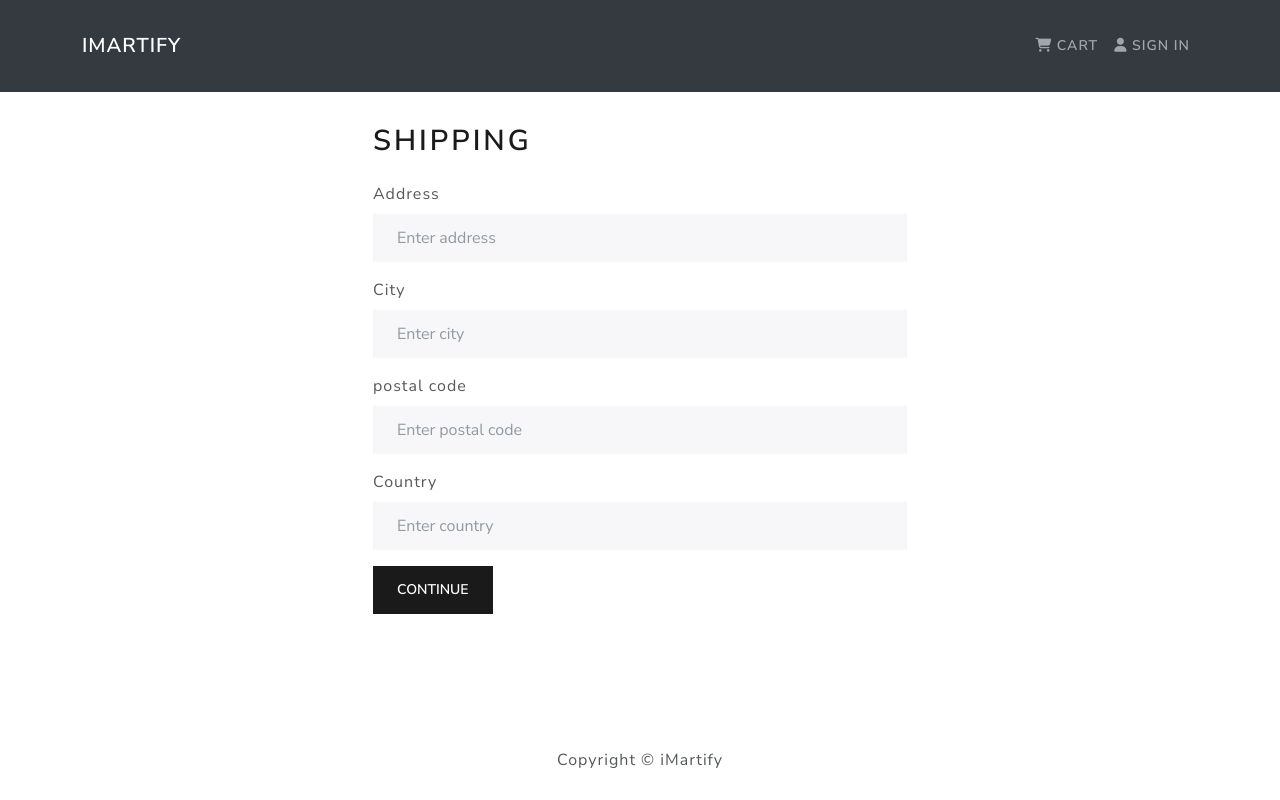
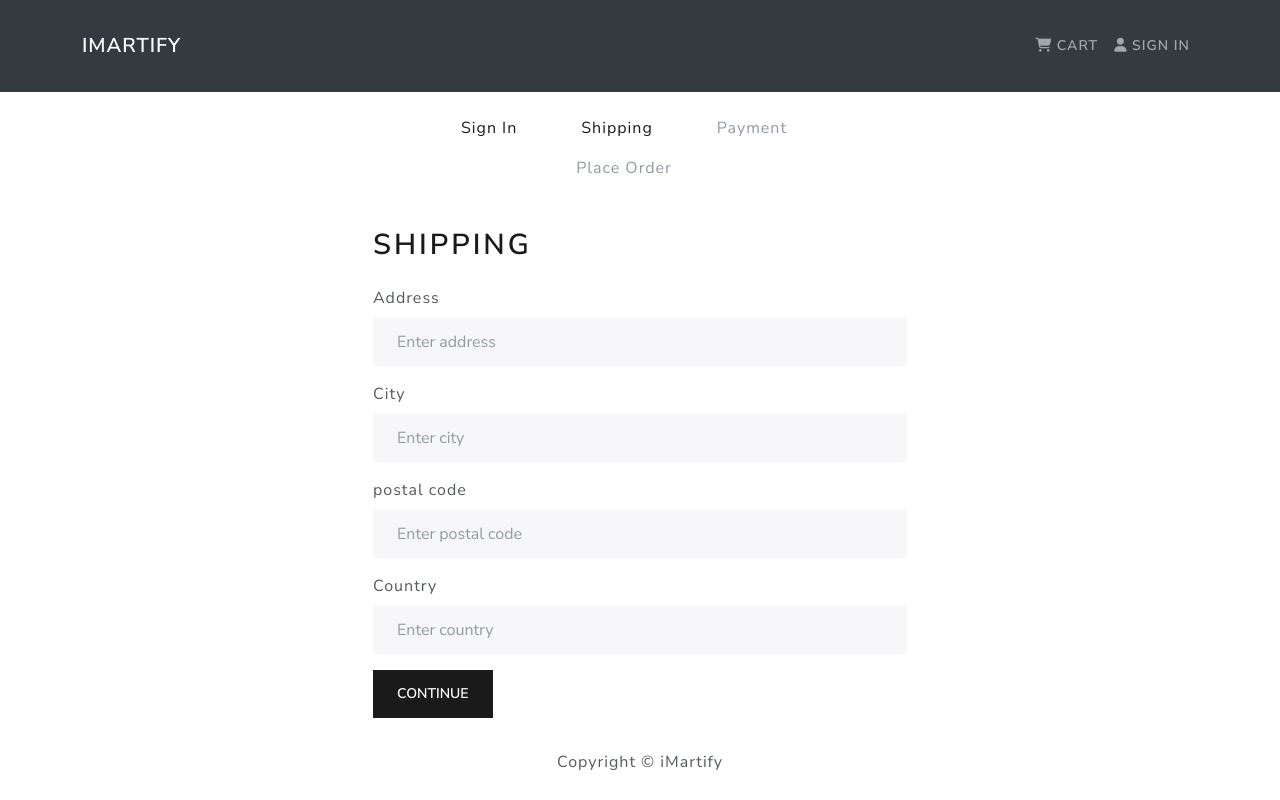
Before and after one commit to ihsan-saleemkhan/ishop_mern, a React (Create React App) app in the folder frontend/: page /shipping in a window 1280 px wide. Built offline with nearby package versions, Linux system fonts and the light colour scheme.

Commit message:
checkout steps component

```diff
--- /dev/null
+++ b/frontend/src/components/CheckoutSteps.js
@@ -0,0 +1,51 @@
+import React from "react";
+import { Nav } from "react-bootstrap";
+import { LinkContainer } from "react-router-bootstrap";
+
+const CheckoutSteps = ({ step1, step2, step3, step4 }) => {
+  return (
+    <Nav className="justify-content-center mb-4">
+      <Nav.Item>
+        {step1 ? (
+          <LinkContainer to="/login">
+            <Nav.Link>Sign In</Nav.Link>
+          </LinkContainer>
+        ) : (
+          <Nav.Link disabled>Sign In</Nav.Link>
+        )}
+      </Nav.Item>
+
+      <Nav.Item>
+        {step2 ? (
+          <LinkContainer to="/shipping">
+            <Nav.Link>Shipping</Nav.Link>
+          </LinkContainer>
+        ) : (
+          <Nav.Link disabled>Shipping</Nav.Link>
+        )}
+      </Nav.Item>
+
+      <Nav.Item>
+        {step3 ? (
+          <LinkContainer to="/payment">
+            <Nav.Link>Payment</Nav.Link>
+          </LinkContainer>
+        ) : (
+          <Nav.Link disabled>Payment</Nav.Link>
+        )}
+      </Nav.Item>
+
+      <Nav.Item>
+        {step4 ? (
+          <LinkContainer to="/placeorder">
+            <Nav.Link>Place Order</Nav.Link>
+          </LinkContainer>
+        ) : (
+          <Nav.Link disabled>Place Order</Nav.Link>
+        )}
+      </Nav.Item>
+    </Nav>
+  );
+};
+
+export default CheckoutSteps;
--- a/frontend/src/screens/ShippingScreen.js
+++ b/frontend/src/screens/ShippingScreen.js
@@ -3,6 +3,7 @@
 import { Form, Button } from "react-bootstrap";
 import { useDispatch, useSelector } from "react-redux";
 import FormContainer from "../components/FormContainer";
+import CheckoutSteps from "../components/CheckoutSteps";
 import { saveShippingAddress } from "../actions/cartActions";
 
 const ShippingScreen = () => {
@@ -26,6 +27,7 @@
 
   return (
     <FormContainer>
+      <CheckoutSteps step1 step2 />
       <h1>Shipping</h1>
       <Form onSubmit={submitHandler}>
         <Form.Group controlId="address">
```
